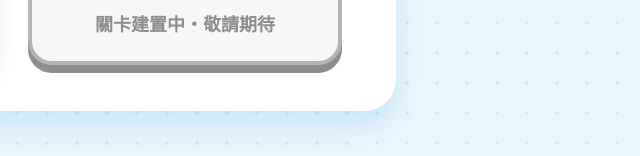
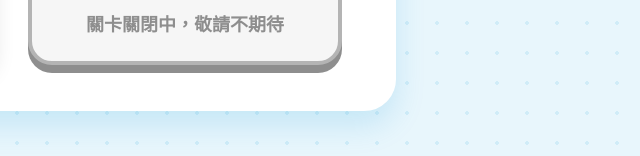
Before and after one commit to browman75/Taxonomy1, a plain HTML site: page CLlll10switch.html in a window 1280 px wide. Shown: the part 862-1018 px from the top of the page, 628-1268 px from the left. Drawn offline with nearby package versions, Linux system fonts and the light colour scheme.

Commit message:
Update CLlll10switch.html

```diff
--- a/CLlll10switch.html
+++ b/CLlll10switch.html
@@ -173,7 +173,7 @@
                         <i class="fa-solid fa-lock absolute -bottom-2 -right-2 text-2xl text-gray-600 bg-gray-200 rounded-full p-1"></i>
                     </div>
                     <div class="font-black text-2xl md:text-3xl">Kahoot 練習</div>
-                    <div class="text-base md:text-lg font-bold text-gray-500">關卡建置中・敬請期待</div>
+                    <div class="text-base md:text-lg font-bold text-gray-500">關卡關閉中，敬請不期待</div>
                 </div>
 
             </div>
```
